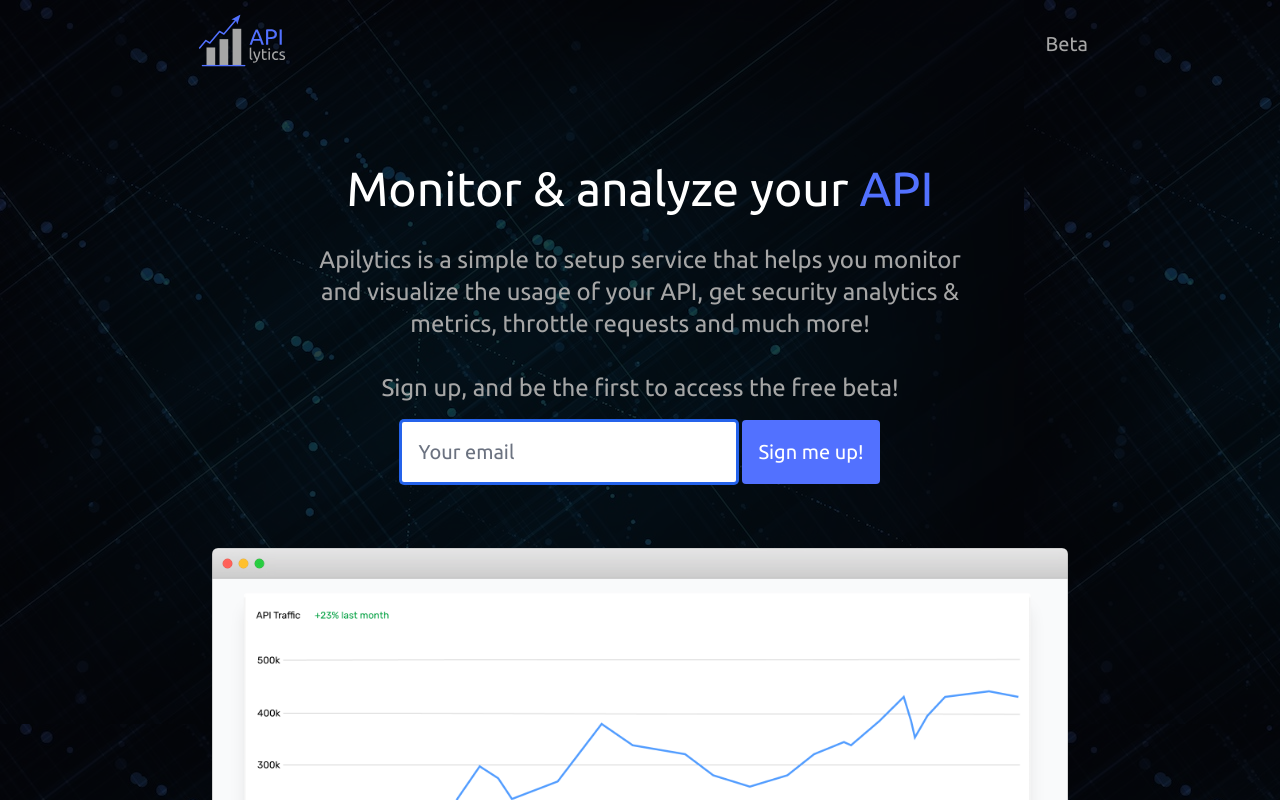
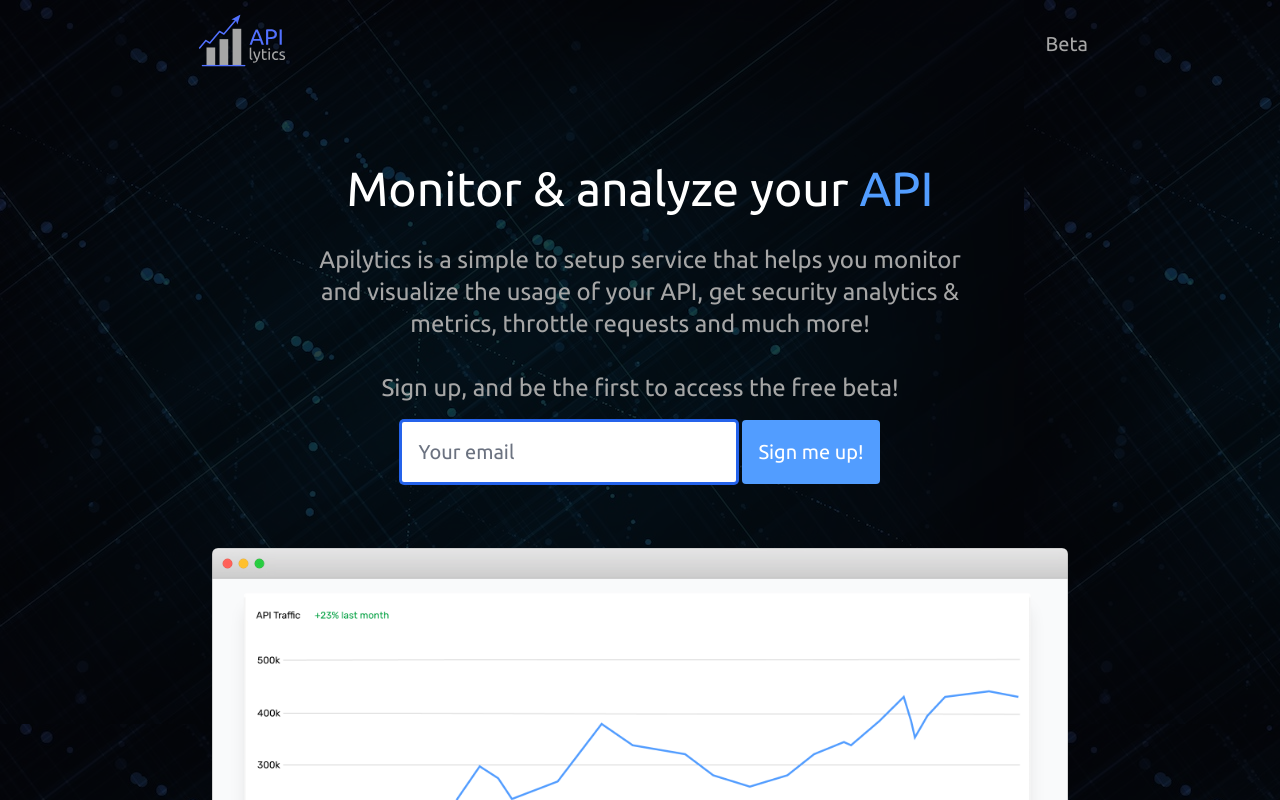
Before and after one commit to apilytics/apilytics, a Next.js app: page / in a window 1280 px wide. Shown: the top 800 px of the page. Built offline with nearby package versions, Linux system fonts and the light colour scheme.

Commit message:
Use a slightly lighter shade of blue as the primary color

```diff
--- a/src/styles/index.css
+++ b/src/styles/index.css
@@ -3,7 +3,7 @@
 @tailwind utilities;
 
 :root {
-  --color-primary: #5271ff;
+  --color-primary: #529dff;
   --color-secondary: #a6a6a6;
 }
 
```
